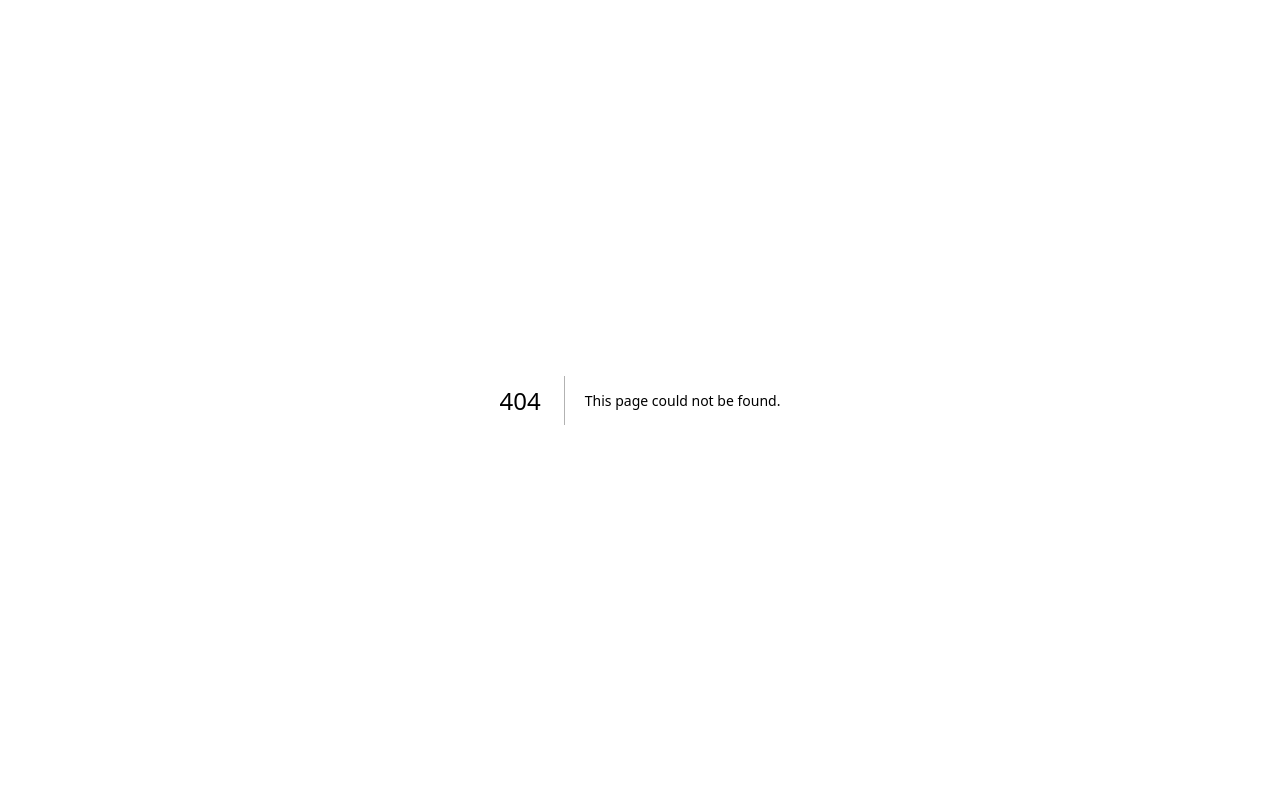
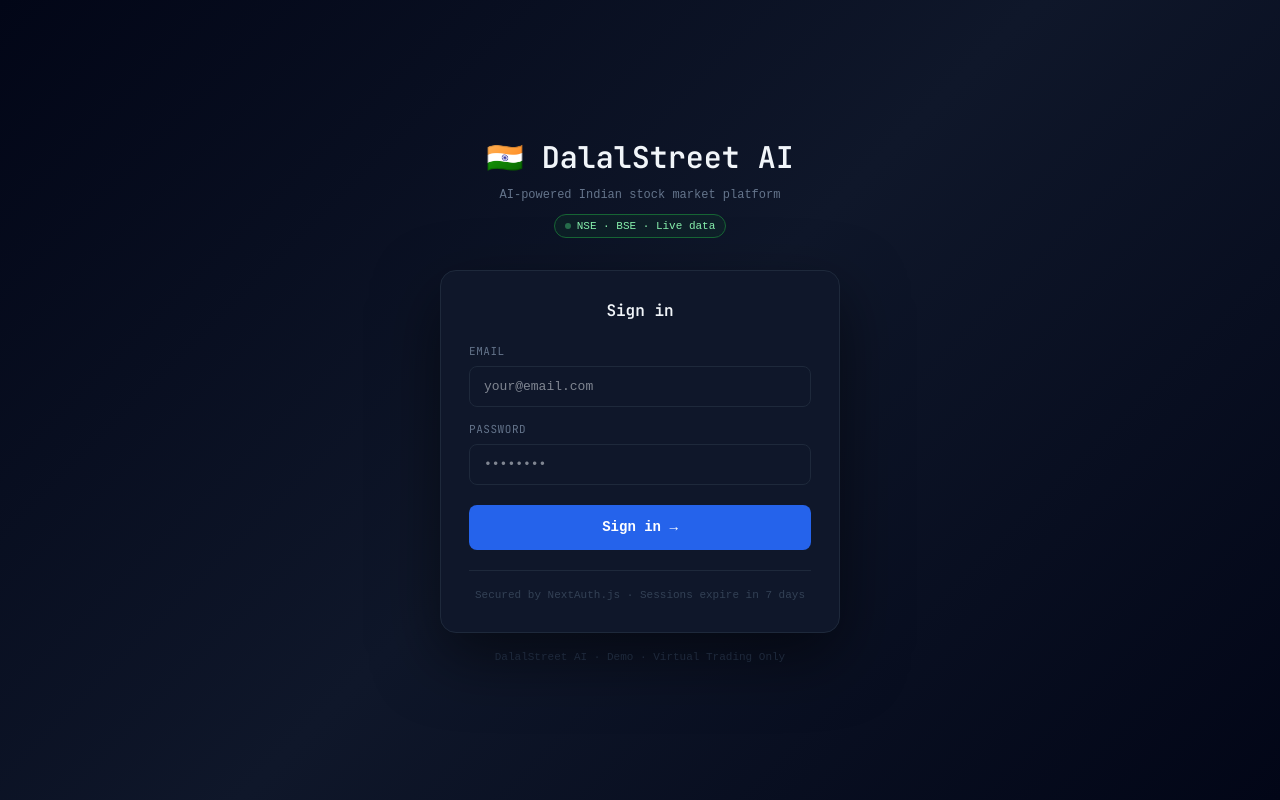
Before and after one commit to Joyghoshin/DalalStreet-AI, a Next.js app in the folder frontend/: page /login in a window 1280 px wide. Before the commit this address had no page. Built offline with nearby package versions, Linux system fonts and the light colour scheme.

Commit message:
Add login, auth provider, fix layout

```diff
--- a/frontend/package.json
+++ b/frontend/package.json
@@ -11,6 +11,7 @@
   "dependencies": {
     "lightweight-charts": "^5.2.0",
     "next": "16.2.9",
+    "next-auth": "^4.24.14",
     "react": "19.2.4",
     "react-dom": "19.2.4",
     "recharts": "^3.8.1",
--- /dev/null
+++ b/frontend/src/app/api/auth/[...nextauth]/route.ts
@@ -0,0 +1,31 @@
+import NextAuth from "next-auth";
+import CredentialsProvider from "next-auth/providers/credentials";
+
+const handler = NextAuth({
+  providers: [
+    CredentialsProvider({
+      name: "Credentials",
+      credentials: {
+        email:    { label: "Email",    type: "email"    },
+        password: { label: "Password", type: "password" },
+      },
+      async authorize(credentials) {
+        const validEmail    = process.env.ADMIN_EMAIL    || "admin@dalalstreet.ai";
+        const validPassword = process.env.ADMIN_PASSWORD || "dalalstreet2024";
+
+        if (
+          credentials?.email    === validEmail &&
+          credentials?.password === validPassword
+        ) {
+          return { id: "1", name: "Admin", email: validEmail };
+        }
+        return null;
+      },
+    }),
+  ],
+  session: { strategy: "jwt", maxAge: 7 * 24 * 60 * 60 },
+  pages:   { signIn: "/login", error: "/login" },
+  secret:  process.env.NEXTAUTH_SECRET,
+});
+
+export { handler as GET, handler as POST };
--- a/frontend/src/app/layout.tsx
+++ b/frontend/src/app/layout.tsx
@@ -1,20 +1,34 @@
 import type { Metadata } from "next";
+import { Geist, Geist_Mono } from "next/font/google";
 import "./globals.css";
+import AuthProvider from "@/components/AuthProvider";
+
+const geistSans = Geist({
+  variable: "--font-geist-sans",
+  subsets: ["latin"],
+});
+
+const geistMono = Geist_Mono({
+  variable: "--font-geist-mono",
+  subsets: ["latin"],
+});
 
 export const metadata: Metadata = {
-  title: "DalalStreet AI | Indian Trading Workstation",
-  description: "AI-powered NSE/BSE trading workstation — Joy Ghosh",
+  title: "DalalStreet AI",
+  description: "AI-powered Indian stock market platform",
 };
 
 export default function RootLayout({
   children,
-}: {
+}: Readonly<{
   children: React.ReactNode;
-}) {
+}>) {
   return (
-    <html lang="en" className="dark">
-      <body className="min-h-screen bg-surface text-gray-100 antialiased">
-        {children}
+    <html lang="en">
+      <body className={`${geistSans.variable} ${geistMono.variable}`}>
+        <AuthProvider>
+          {children}
+        </AuthProvider>
       </body>
     </html>
   );
--- /dev/null
+++ b/frontend/src/app/login/page.tsx
@@ -0,0 +1,152 @@
+"use client";
+import { useState } from "react";
+import { signIn } from "next-auth/react";
+import { useRouter } from "next/navigation";
+
+export default function LoginPage() {
+  const router = useRouter();
+  const [email,    setEmail]    = useState("");
+  const [password, setPassword] = useState("");
+  const [loading,  setLoading]  = useState(false);
+  const [error,    setError]    = useState<string | null>(null);
+
+  async function handleLogin(e: React.FormEvent) {
+    e.preventDefault();
+    setLoading(true); setError(null);
+    const res = await signIn("credentials", {
+      email, password, redirect: false,
+    });
+    if (res?.ok) {
+      router.push("/");
+    } else {
+      setError("Invalid email or password.");
+    }
+    setLoading(false);
+  }
+
+  const inputStyle: React.CSSProperties = {
+    width: "100%", padding: "10px 14px", fontSize: 13,
+    fontFamily: "monospace", background: "#0f172a",
+    border: "1px solid #1e293b", borderRadius: 8,
+    color: "#f1f5f9", outline: "none", boxSizing: "border-box",
+  };
+
+  return (
+    <div style={{
+      minHeight: "100vh",
+      background: "linear-gradient(135deg, #020617 0%, #0f172a 50%, #020617 100%)",
+      display: "flex", alignItems: "center", justifyContent: "center", padding: 16,
+    }}>
+      <style>{`
+        @keyframes pulse { 0%,100%{opacity:0.4} 50%{opacity:1} }
+        input:focus { border-color: #3b82f6 !important; box-shadow: 0 0 0 2px #3b82f620; }
+      `}</style>
+
+      <div style={{ width: "100%", maxWidth: 400 }}>
+
+        {/* Logo */}
+        <div style={{ textAlign: "center", marginBottom: 32 }}>
+          <div style={{ fontSize: 30, fontWeight: 800, color: "#f1f5f9", marginBottom: 6 }}>
+            🇮🇳 DalalStreet AI
+          </div>
+          <div style={{ fontSize: 12, color: "#64748b", fontFamily: "monospace" }}>
+            AI-powered Indian stock market platform
+          </div>
+          <div style={{
+            display: "inline-flex", alignItems: "center", gap: 6, marginTop: 10,
+            fontSize: 11, padding: "3px 10px", borderRadius: 20,
+            background: "#14532d30", border: "1px solid #166534", color: "#86efac",
+            fontFamily: "monospace",
+          }}>
+            <span style={{
+              width: 6, height: 6, borderRadius: "50%", background: "#4ade80",
+              display: "inline-block", animation: "pulse 1.4s ease infinite",
+            }} />
+            NSE · BSE · Live data
+          </div>
+        </div>
+
+        {/* Card */}
+        <div style={{
+          background: "#0f172a", border: "1px solid #1e293b",
+          borderRadius: 16, padding: 28,
+          boxShadow: "0 24px 64px rgba(0,0,0,0.5)",
+        }}>
+          <div style={{
+            fontSize: 16, fontWeight: 700, color: "#f1f5f9",
+            marginBottom: 20, textAlign: "center",
+          }}>
+            Sign in
+          </div>
+
+          {/* Error */}
+          {error && (
+            <div style={{
+              marginBottom: 16, padding: "10px 14px", borderRadius: 8,
+              background: "#7f1d1d20", border: "1px solid #7f1d1d",
+              color: "#fca5a5", fontSize: 12, fontFamily: "monospace",
+            }}>
+              ⚠️ {error}
+            </div>
+          )}
+
+          <form onSubmit={handleLogin} style={{ display: "flex", flexDirection: "column", gap: 14 }}>
+            <div>
+              <label style={{
+                fontSize: 11, color: "#64748b", display: "block",
+                marginBottom: 6, textTransform: "uppercase", letterSpacing: "0.05em",
+              }}>Email</label>
+              <input
+                type="email" required
+                value={email}
+                onChange={e => setEmail(e.target.value)}
+                placeholder="your@email.com"
+                style={inputStyle}
+              />
+            </div>
+
+            <div>
+              <label style={{
+                fontSize: 11, color: "#64748b", display: "block",
+                marginBottom: 6, textTransform: "uppercase", letterSpacing: "0.05em",
+              }}>Password</label>
+              <input
+                type="password" required
+                value={password}
+                onChange={e => setPassword(e.target.value)}
+                placeholder="••••••••"
+                style={inputStyle}
+              />
+            </div>
+
+            <button
+              type="submit"
+              disabled={loading}
+              style={{
+                marginTop: 6, padding: "12px 0", borderRadius: 8, border: "none",
+                cursor: loading ? "not-allowed" : "pointer",
+                fontSize: 14, fontWeight: 700, fontFamily: "monospace",
+                background: loading ? "#1e3a5f" : "#2563eb",
+                color: loading ? "#60a5fa" : "#fff",
+                transition: "all 0.15s",
+              }}
+            >
+              {loading ? "Signing in…" : "Sign in →"}
+            </button>
+          </form>
+
+          <div style={{
+            marginTop: 20, paddingTop: 16, borderTop: "1px solid #1e293b",
+            fontSize: 11, color: "#334155", textAlign: "center", fontFamily: "monospace",
+          }}>
+            Secured by NextAuth.js · Sessions expire in 7 days
+          </div>
+        </div>
+
+        <div style={{ textAlign: "center", marginTop: 16, fontSize: 11, color: "#1e293b", fontFamily: "monospace" }}>
+          DalalStreet AI · Demo · Virtual Trading Only
+        </div>
+      </div>
+    </div>
+  );
+}
--- /dev/null
+++ b/frontend/src/components/AuthProvider.tsx
@@ -0,0 +1,6 @@
+"use client";
+import { SessionProvider } from "next-auth/react";
+
+export default function AuthProvider({ children }: { children: React.ReactNode }) {
+  return <SessionProvider>{children}</SessionProvider>;
+}
--- /dev/null
+++ b/frontend/src/components/LogoutButton.tsx
@@ -0,0 +1,31 @@
+"use client";
+import { signOut, useSession } from "next-auth/react";
+
+export default function LogoutButton() {
+  const { data: session } = useSession();
+
+  return (
+    <div style={{ display: "flex", alignItems: "center", gap: 10 }}>
+      {session?.user?.name && (
+        <span style={{
+          fontSize: 11, color: "#64748b", fontFamily: "monospace",
+        }}>
+          👤 {session.user.name}
+        </span>
+      )}
+      <button
+        onClick={() => signOut({ callbackUrl: "/login" })}
+        style={{
+          padding: "4px 12px", borderRadius: 6, border: "none",
+          cursor: "pointer", fontSize: 11, fontWeight: 600,
+          fontFamily: "monospace",
+          background: "#7f1d1d30",
+          color: "#fca5a5",
+          transition: "all 0.15s",
+        }}
+      >
+        Sign out
+      </button>
+    </div>
+  );
+}
--- /dev/null
+++ b/frontend/src/proxy.ts
@@ -0,0 +1,25 @@
+import { NextRequest, NextResponse } from "next/server";
+import { getToken } from "next-auth/jwt";
+
+export async function proxy(request: NextRequest) {
+  const token = await getToken({ req: request, secret: process.env.NEXTAUTH_SECRET });
+  const { pathname } = request.nextUrl;
+
+  // Allow auth routes and login page
+  if (pathname.startsWith("/api/auth") || pathname.startsWith("/login")) {
+    return NextResponse.next();
+  }
+
+  // Redirect to login if not authenticated
+  if (!token) {
+    const loginUrl = new URL("/login", request.url);
+    loginUrl.searchParams.set("callbackUrl", request.url);
+    return NextResponse.redirect(loginUrl);
+  }
+
+  return NextResponse.next();
+}
+
+export const config = {
+  matcher: ["/((?!_next/static|_next/image|favicon.ico).*)"],
+};
```
Also changed, not shown: 1 other file (tests, documents, lock files or other folders).
